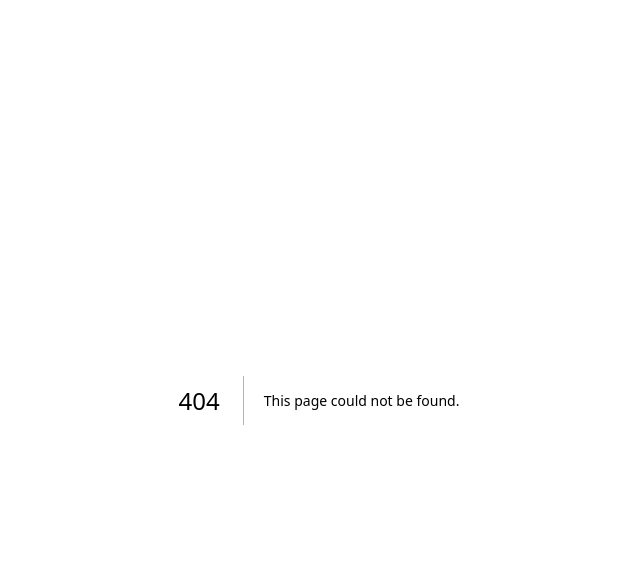
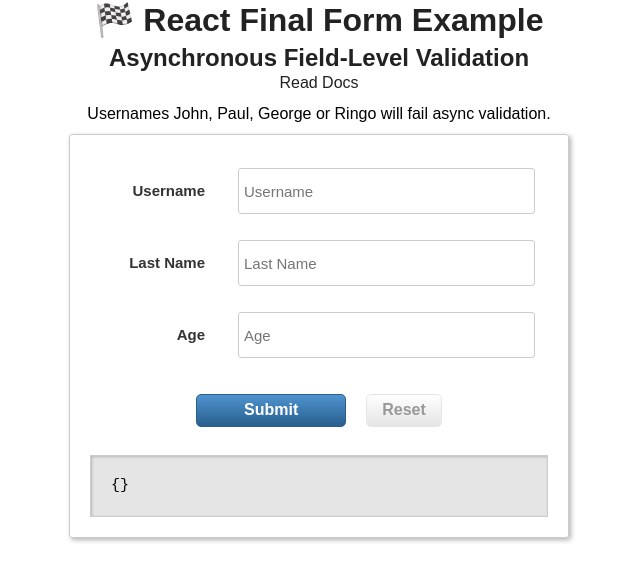
Before and after one commit to manuelWeb/react-final-form-sandbox, a Next.js app: page /02-async-field-level-validation in a window 1280 px wide. Before the commit this address had no page. Shown: the top 580 px of the page, without its empty margins (321-961 px from the left). Built offline with nearby package versions, Linux system fonts and the light colour scheme.

Commit message:
**feat** ADD async validation on Fields level

```diff
--- /dev/null
+++ b/pages/02-async-field-level-validation/Spinner.js
@@ -0,0 +1,24 @@
+import styled, { keyframes } from "styled-components";
+
+const rotation = keyframes`
+    from {
+      -webkit-transform: rotate(0deg);
+    }
+    to {
+      -webkit-transform: rotate(359deg);
+    }
+`;
+export default styled.div`
+  height: 12px;
+  width: 12px;
+  margin-left: 5px;
+  position: absolute;
+  right: 0;
+  top: 0;
+  animation: ${rotation} 0.6s infinite linear;
+  border-left: 6px solid rgba(0, 174, 239, 0.15);
+  border-right: 6px solid rgba(0, 174, 239, 0.15);
+  border-bottom: 6px solid rgba(0, 174, 239, 0.15);
+  border-top: 6px solid rgba(0, 174, 239, 0.8);
+  border-radius: 100%;
+`;
--- /dev/null
+++ b/pages/02-async-field-level-validation/Styles.js
@@ -0,0 +1,131 @@
+import styled, { css } from "styled-components";
+
+const btn = (light, dark) => css`
+  white-space: nowrap;
+  display: inline-block;
+  border-radius: 5px;
+  padding: 5px 15px;
+  font-size: 16px;
+  color: white;
+  &:visited {
+    color: white;
+  }
+  background-image: linear-gradient(${light}, ${dark});
+  border: 1px solid ${dark};
+  &:hover {
+    background-image: linear-gradient(${light}, ${dark});
+    &[disabled] {
+      background-image: linear-gradient(${light}, ${dark});
+    }
+  }
+  &:visited {
+    color: black;
+  }
+  &[disabled] {
+    opacity: 0.6;
+    cursor: not-allowed;
+  }
+`;
+
+const btnDefault = css`
+  ${btn("#ffffff", "#d5d5d5")} color: #555;
+`;
+
+const btnPrimary = btn("#4f93ce", "#285f8f");
+
+export default styled.div`
+  font-family: sans-serif;
+
+  h1 {
+    text-align: center;
+    color: #222;
+  }
+
+  h2 {
+    text-align: center;
+    color: #222;
+  }
+
+  & > div {
+    text-align: center;
+  }
+
+  a {
+    display: block;
+    text-align: center;
+    color: #222;
+    margin-bottom: 10px;
+  }
+
+  form {
+    max-width: 500px;
+    margin: 10px auto;
+    border: 1px solid #ccc;
+    padding: 20px;
+    box-shadow: 2px 2px 5px rgba(0, 0, 0, 0.3);
+    border-radius: 3px;
+    position: relative;
+
+    & > div {
+      display: flex;
+      flex-flow: row nowrap;
+      line-height: 2em;
+      margin: 5px;
+      & > label {
+        color: #333;
+        width: 110px;
+        font-size: 1em;
+        line-height: 32px;
+      }
+      & > input,
+      & > select,
+      & > textarea {
+        flex: 1;
+        padding: 3px 5px;
+        font-size: 1em;
+        margin-left: 15px;
+        border: 1px solid #ccc;
+        border-radius: 3px;
+      }
+      & > input[type="checkbox"] {
+        margin-top: 7px;
+      }
+      & > div {
+        margin-left: 16px;
+        & > label {
+          display: block;
+          & > input {
+            margin-right: 3px;
+          }
+        }
+      }
+      & > span {
+        line-height: 32px;
+        margin-left: 10px;
+        color: #800;
+        font-weight: bold;
+      }
+    }
+    & > .buttons {
+      display: flex;
+      flex-flow: row nowrap;
+      justify-content: center;
+      margin-top: 15px;
+    }
+    button {
+      margin: 0 10px;
+      &[type="submit"] {
+        ${btnPrimary};
+      }
+      &[type="button"] {
+        ${btnDefault};
+      }
+    }
+    pre {
+      border: 1px solid #ccc;
+      background: rgba(0, 0, 0, 0.1);
+      box-shadow: inset 1px 1px 3px rgba(0, 0, 0, 0.2);
+      padding: 20px;
+    }
+  }
+`;
--- /dev/null
+++ b/pages/02-async-field-level-validation/index.js
@@ -0,0 +1,116 @@
+import React from "react";
+import Styles from "./Styles";
+import Spinner from "./Spinner";
+import { Form, Field } from "react-final-form";
+
+const sleep = (ms) => new Promise((resolve) => setTimeout(resolve, ms));
+
+const onSubmit = async (values) => {
+  await sleep(300);
+  window.alert(JSON.stringify(values, undefined, 2));
+};
+
+const required = (value) => (value ? undefined : "Required");
+const mustBeNumber = (value) => (isNaN(value) ? "Must be a number" : undefined);
+const minValue = (min) => (value) =>
+  isNaN(value) || value >= min ? undefined : `Should be greater than ${min}`;
+const composeValidators =
+  (...validators) =>
+    (value) =>
+      validators.reduce(
+        (error, validator) => error || validator(value),
+        undefined,
+      );
+
+const simpleMemoize = (fn) => {
+  let lastArg;
+  let lastResult;
+  return (arg) => {
+    if (arg !== lastArg) {
+      lastArg = arg;
+      lastResult = fn(arg);
+    }
+    return lastResult;
+  };
+};
+
+const usernameAvailable = simpleMemoize(async (value) => {
+  if (!value) {
+    return "Required";
+  }
+  await sleep(400);
+  if (
+    ~["john", "paul", "george", "ringo"].indexOf(value && value.toLowerCase())
+  ) {
+    return "Username taken!";
+  }
+});
+
+const AsyncFiledLevel = () => (
+  <Styles>
+    <h1>
+      <span role="img" aria-label="final form flag">
+        🏁
+      </span>{" "}
+      React Final Form Example
+    </h1>
+    <h2>Asynchronous Field-Level Validation</h2>
+    <a href="https://github.com/erikras/react-final-form#-react-final-form">
+      Read Docs
+    </a>
+    <div>Usernames John, Paul, George or Ringo will fail async validation.</div>
+    <Form
+      onSubmit={onSubmit}
+      render={({ handleSubmit, reset, submitting, pristine, values }) => (
+        <form onSubmit={handleSubmit}>
+          <Field name="username" validate={usernameAvailable}>
+            {({ input, meta }) => (
+              <div>
+                <label>Username</label>
+                <input {...input} type="text" placeholder="Username" />
+                {meta.error && meta.touched && <span>{meta.error}</span>}
+                {meta.validating && <Spinner />}
+              </div>
+            )}
+          </Field>
+          <Field name="lastName" validate={required}>
+            {({ input, meta }) => (
+              <div>
+                <label>Last Name</label>
+                <input {...input} type="text" placeholder="Last Name" />
+                {meta.error && meta.touched && <span>{meta.error}</span>}
+              </div>
+            )}
+          </Field>
+          <Field
+            name="age"
+            validate={composeValidators(required, mustBeNumber, minValue(18))}
+          >
+            {({ input, meta }) => (
+              <div>
+                <label>Age</label>
+                <input {...input} type="text" placeholder="Age" />
+                {meta.error && meta.touched && <span>{meta.error}</span>}
+              </div>
+            )}
+          </Field>
+          <div className="buttons">
+            <button type="submit" disabled={submitting}>
+              Submit
+            </button>
+            <button
+              type="button"
+              onClick={reset}
+              disabled={submitting || pristine}
+            >
+              Reset
+            </button>
+          </div>
+          <pre>{JSON.stringify(values, 0, 2)}</pre>
+        </form>
+      )}
+    />
+  </Styles>
+);
+
+export default AsyncFiledLevel;
```
